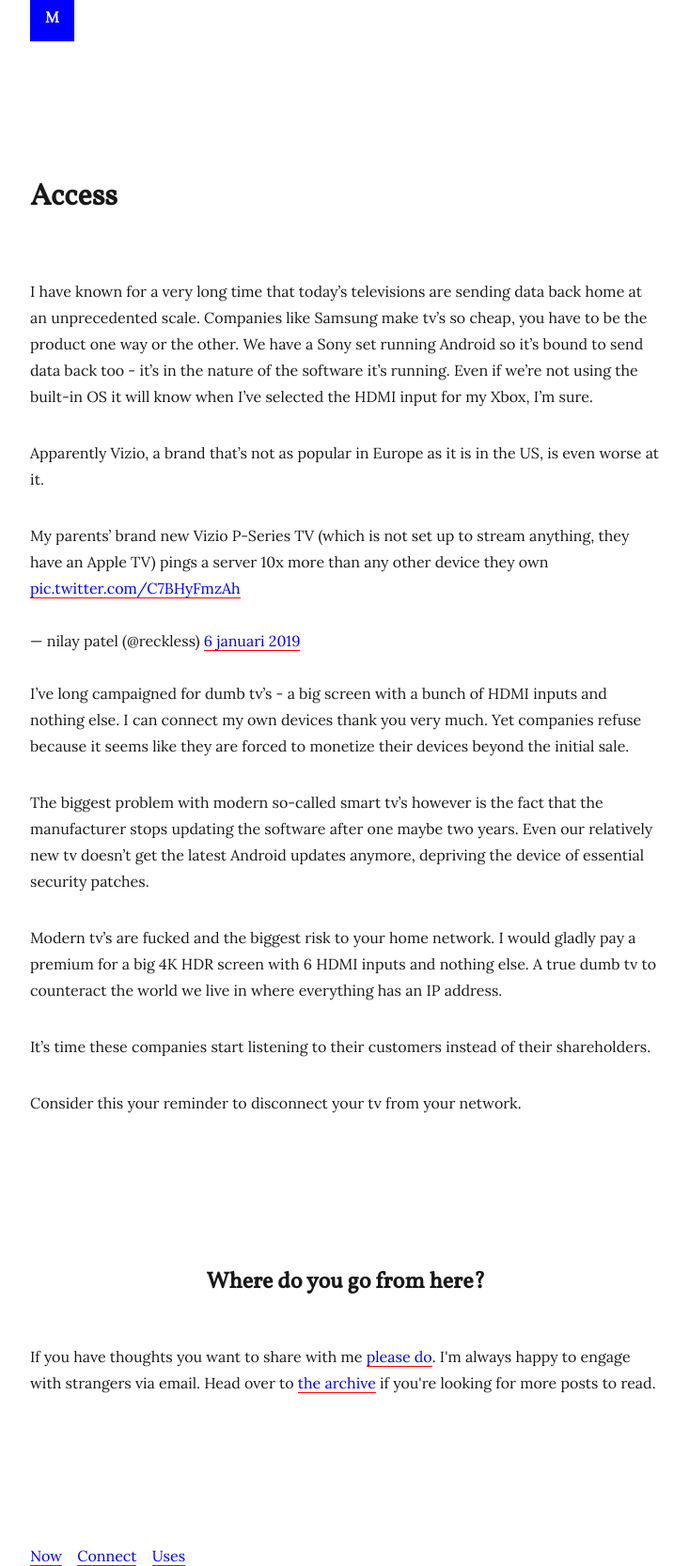
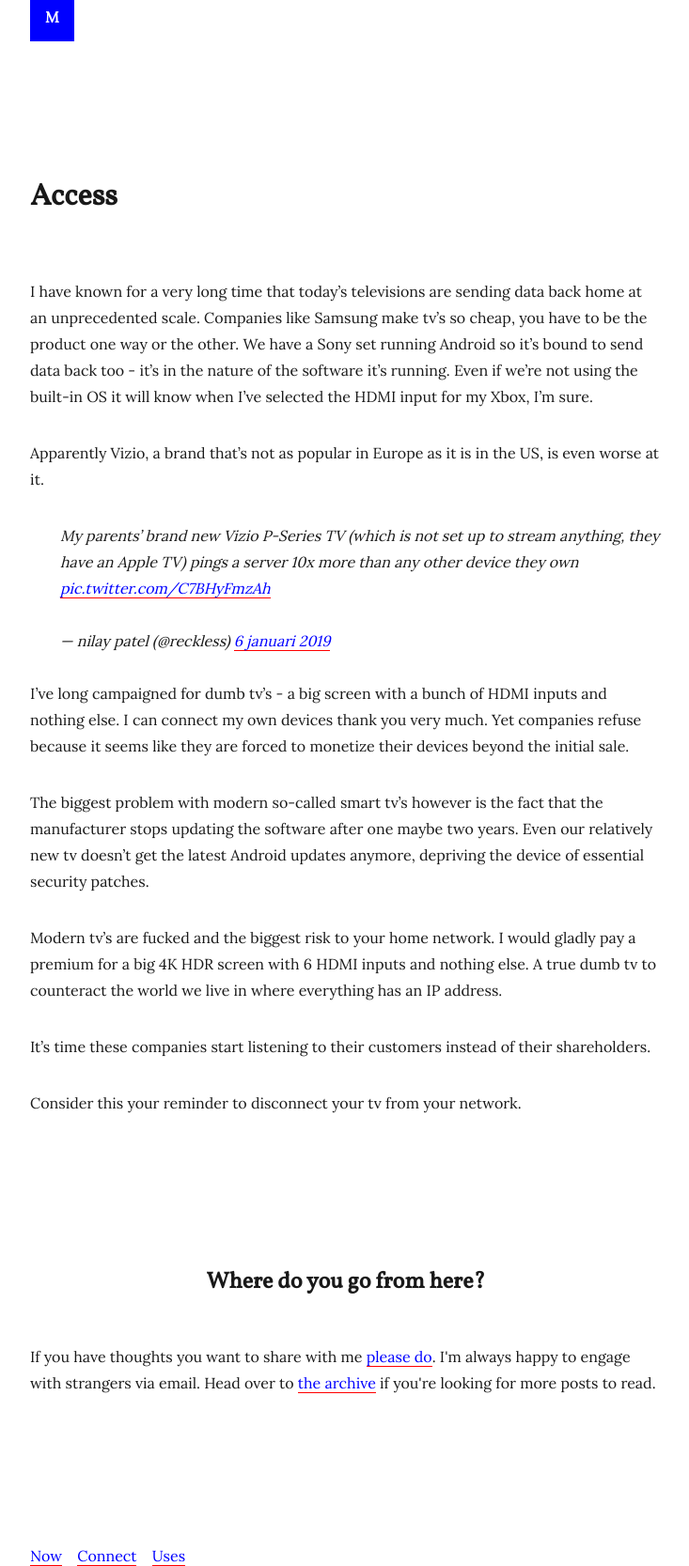
Before and after one commit to mijndert/website, a Jekyll site: the page built from _posts/2019-01-09-access.markdown, in a window 1280 px wide. Shown: the whole page at 94% size, without its empty margins (272-1005 px from the left). Built offline with Jekyll 4.4.1, drawn with Linux system fonts in a browser that asks for light colours; comment, search, counter and statistics services are not loaded.

Commit message:
Add blockquote styling

```diff
--- a/assets/css/theme.scss
+++ b/assets/css/theme.scss
@@ -53,14 +53,19 @@ h2, h3, h4, h5 {
     margin: 3em 0 2em 0;
 }
 
+p {
+    line-height: 1.75em;
+    margin: 2em 0 2em 0;
+}
+
 img {
     max-width: 100%;
     display: inline-block;
 }
 
-p {
-    line-height: 1.75em;
-    margin: 2em 0 2em 0;
+blockquote {
+    margin: 0 0 0 2em;
+    font-style: italic;
 }
 
 /*
```
